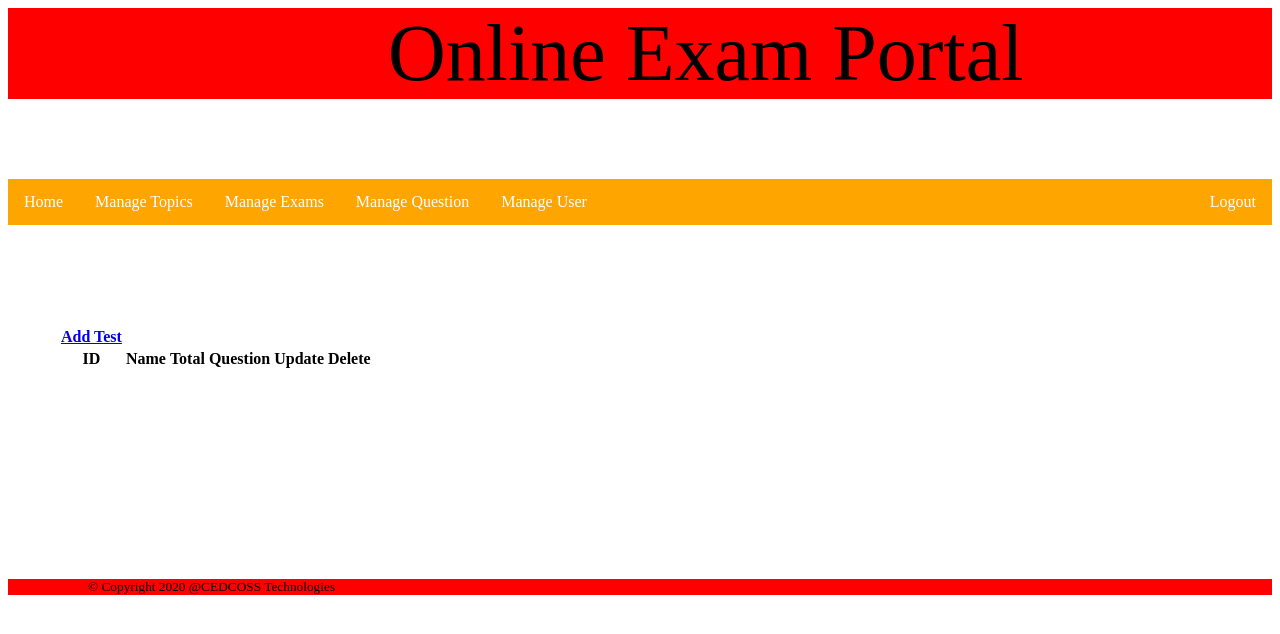
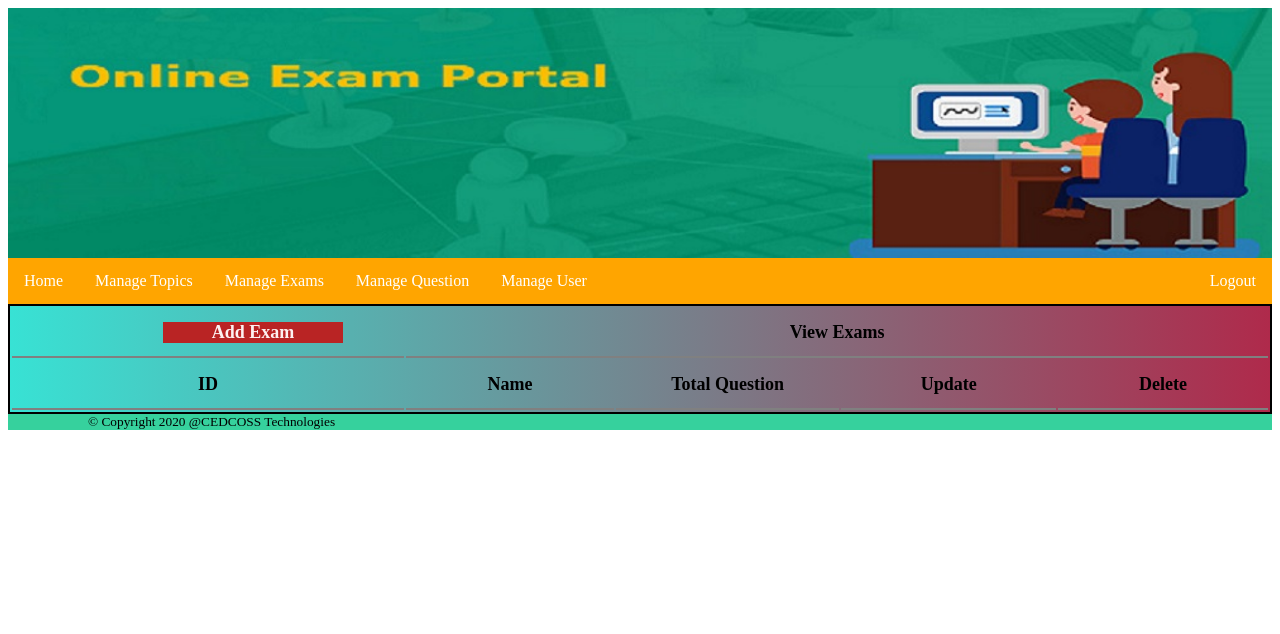
Before and after one commit to SumitShukla87/Exam-portal-task, a PHP site: page /Admin/viewtest.php in a window 1280 px wide. Shown: the top 634 px of the page. Run offline with PHP 8.4, Linux system fonts and the light colour scheme; the visitor is signed in with stand-in values (Sample User, id 1); data that the repository does not hold is empty.

Commit message:
Admin design done

```diff
--- a/Admin/addquestion.php
+++ b/Admin/addquestion.php
@@ -61,7 +61,7 @@ if (isset($_POST['submit'])) {
 
 
         <form action="" name="queform" method="POST" onSubmit="return checkall();">
-            <table>
+            <table class="add-table-css">
                 <tr>
                     <td><label for="Test">Choose Test:</label></td>
                     <td>
@@ -110,7 +110,7 @@ if (isset($_POST['submit'])) {
                 </tr>
                 <tr>
                     <td><input type="submit" name="submit" value="Add Question"></td>
-                    <td><a href="viewquestion.php">View Question</a></td>
+                    <td><a href="viewquestion.php" class="anchor-css">View Question</a></td>
                 </tr>
             </table>
 
--- a/Admin/addtest.php
+++ b/Admin/addtest.php
@@ -50,7 +50,7 @@ if (isset($_POST['submit'])) {
 
 
         <form action="" name="testform" method="POST" onSubmit="return check();">
-            <table>
+            <table class="add-table-css">
                 <tr>
                     <td><label for="Subject">Choose Topic:</label></td>
                     <td>
--- a/Admin/addtopic.php
+++ b/Admin/addtopic.php
@@ -65,7 +65,7 @@ if (isset($_POST['submit'])) {
         </div>
 
         <form action="" name="topicpage" method="POST" onSubmit="return checkvalidation();">
-            <table>
+            <table class="add-table-css">
                 <tr>
                     <td><label for="Subject">Enter Topic:</label></td>
                     <td><input type="text" name="topic" placeholder="Enter Topic Name"></td>
--- a/Admin/css/style.css
+++ b/Admin/css/style.css
@@ -1,25 +1,38 @@
-.main{
+.header{
+  width: 100%;
+  height: 250px;
 
-  height: 400px;
 }
-table{
-    margin-left: 50px;
-    margin-top: 100px;
-    text-align: center;
+#admin-index-table{
+  text-align: center;
+  margin-left: 300px;
+  background:linear-gradient(to right,rgba(22, 221, 205, 0.856),rgb(175, 42, 75));
+  text-align: center;
+  width: 700px;
 }
 
-.header{
-    width: auto;
-    background-color: red;
-    font-size: 80px;
-    padding-left:380px;
+#admin-index-table td{
+  border:1px solid black;
+  padding:15px;
+}
+input[type="text"] ,input[type="password"] , select{
+  width: 300px;
+  border:2px solid black;
+  border-radius: 10px;
+  padding: 20px;
 }
 
-#footer{
-    width: auto;
-    background-color: red;
-    padding-left:80px;
+input[type="submit"]{
+  text-decoration: none;
+  background-color: rgb(163, 42, 72);
+  padding: 4px;
+  color:rgba(255, 255, 255, 0.89);
+  border: 1px solid black;
 }
+#admin-marquee{
+  color: rgb(26, 157, 167);
+}
+
 ul {
     list-style-type: none;
     margin: 0;
@@ -45,9 +58,59 @@ ul {
     background-color: green;
   }
 
+.add-table-css{
+  width: 100%;
+  border: 2px solid black;
+  text-align: center;
+  background:linear-gradient(to right,rgba(201, 221, 22, 0.856),rgb(66, 42, 175));
+  font-size: large;
+}
+.add-table-css td{
 
-#adminbg{
+  color: black;
+  border-top: 2px solid gray;
+  width: 500px;
+}
 
-    background-image: url("images/welcome.jpg");
+
+.view-table-css{
+  width: 100%;
+  border: 2px solid black;
+  text-align: center;
+  /* background:linear-gradient(to right,rgb(201, 147, 0),rgb(94, 165, 27)); */
+
+  background:linear-gradient(to right,rgba(22, 221, 205, 0.856),rgb(175, 42, 75));
+  font-size: large;
 
 }
+.view-table-css-td{
+
+  color: black;
+  border-bottom: 2px solid gray;
+  width: 500px;
+  height: 50px;
+}
+.anchor-css {
+  display: block;
+  color: rgb(253, 241, 241);
+  background-color:rgb(185, 36, 36);
+  text-decoration: none;
+  width: 100px;
+  margin-left: 150px;
+  padding-left: 40px;
+  padding-right: 40px;
+}
+.anchor-css:hover {
+  background-color: rgb(24, 185, 185);
+}
+#footer{
+  width: auto;
+  background-color:rgba(20, 202, 141, 0.856);
+  padding-left:80px;
+}
+#admin-bg{
+  background-image: url("../images/welcome.jpg");
+  background-repeat: no-repeat;
+  height: 300px;
+  width: justify;
+}
--- a/Admin/header.php
+++ b/Admin/header.php
@@ -11,5 +11,5 @@
 
     <div id="wrapper">
         <div>
-            <p class="header" >Online Exam Portal<p>
+            <img src="images/header.jpg" class="header">
         <div>
--- a/Admin/viewtest.php
+++ b/Admin/viewtest.php
@@ -15,26 +15,27 @@ if ($_SESSION['admin']== "") {
 
    <?php $sql = "SELECT * from test";
 
-        echo "<table>";
-        echo"<tr> <th><a href='addtest.php'>Add Test</a></th></tr>";
+        echo "<table class='view-table-css'>";
+        echo"<tr> <th class='view-table-css-td'><a href='addtest.php' class='anchor-css'>Add Exam</a></th>
+        <th colspan='4' class='view-table-css-td'>View Exams</th></tr>";
         echo"<tr>
-        <th>ID</th>
-        <th>Name</th>
-        <th>Total Question</th>
-        <th>Update</th>
-        <th>Delete</th></tr>";
+        <th class='view-table-css-td'>ID</th>
+        <th class='view-table-css-td'>Name</th>
+        <th class='view-table-css-td'>Total Question</th>
+        <th class='view-table-css-td'>Update</th>
+        <th class='view-table-css-td'>Delete</th></tr>";
         $result =$conn->query($sql);
     if ($result->num_rows > 0) {
         while ($row = $result->fetch_assoc()) {
             $id= $row['test_id'];
             echo "<tr>";
-            echo"<td>".$row['test_id']."</td>";
+            echo"<td class='view-table-css-td'>".$row['test_id']."</td>";
 
-            echo"<td>".$row['test_name']."</td>";
-            echo"<td>".$row['total_que']."</td>";
+            echo"<td class='view-table-css-td'>".$row['test_name']."</td>";
+            echo"<td class='view-table-css-td'>".$row['total_que']."</td>";
 
-            echo'<td><a href="edittest.php?id='.$row['test_id'].'">Update</a></td>';
-            echo'<td><a href="deletetest.php?id='.$row['test_id'].'">Delete</a></td>';
+            echo'<td class="view-table-css-td"><a href="edittest.php?id='.$row['test_id'].'" class="anchor-css">Update</a></td>';
+            echo'<td class="view-table-css-td"><a href="deletetest.php?id='.$row['test_id'].'" class="anchor-css">Delete</a></td>';
             echo"</tr>";
 
         }
--- a/header.php
+++ b/header.php
@@ -8,4 +8,6 @@
     </head>
     <body>
         <div id="wrapper">
-        <p class="header" >Online Exam Portal<p>
+        <div>
+            <img src="admin/images/header.jpg" class="header">
+        <div>
--- a/register.php
+++ b/register.php
@@ -32,7 +32,7 @@ if (isset($_POST['submit'])) {
 
         if ($conn->query($sql) === true) {
 
-                       echo "New record created successfully";
+                       echo "<script>alert('New User Registerd Successfully!!')</script>";
 
         } else {
                     $errors[] = array('input'=>'form','msg'=>$conn->error);
@@ -65,7 +65,7 @@ if (isset($_POST['submit'])) {
                     <tr>
                         <td colspan="2"><h2>Sign Up</h2></td>
                     </tr>
-                    <form action="index.php" method="POST">
+                    <form action="" method="POST">
 
                             <tr>
                                 <td><label for="username">Username:</td><td> <input type="text" name="username" required></label></td>
@@ -80,7 +80,7 @@ if (isset($_POST['submit'])) {
                                 <td><label for="email">Email:</td><td> <input type="email" name="email" required></label></td>
                             </tr>
                             <tr>
-                                <td><input type="submit" name="submit" value="Submit"></td>
+                                <td><input type="submit" name="submit" value="Register"></td>
                                 <td><a href="index.php">Log In</a></td>
                             </tr>
                     </form>
```
Also changed, not shown: Admin/dashboard.php (+4 -3 lines), Admin/index.php (+4 -3 lines), Admin/viewquestion.php (+11 -10 lines), Admin/viewtopic.php (+11 -10 lines), Admin/viewuser.php (+10 -9 lines), css/style.css (+9 -16 lines), Admin/admin.png (added), Admin/images/admin.png (added), Admin/images/header.jpg (added), Admin/images/welcome.jpg.
